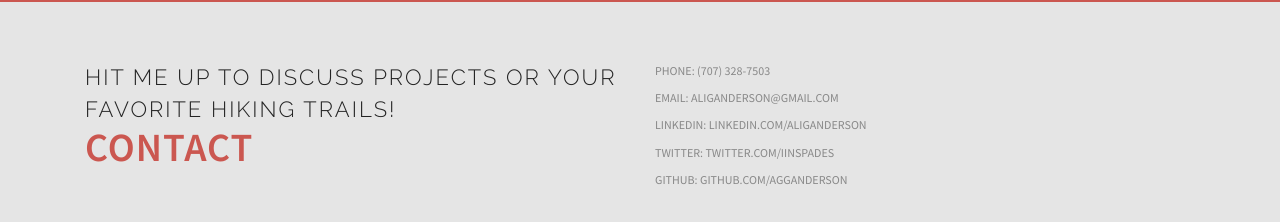
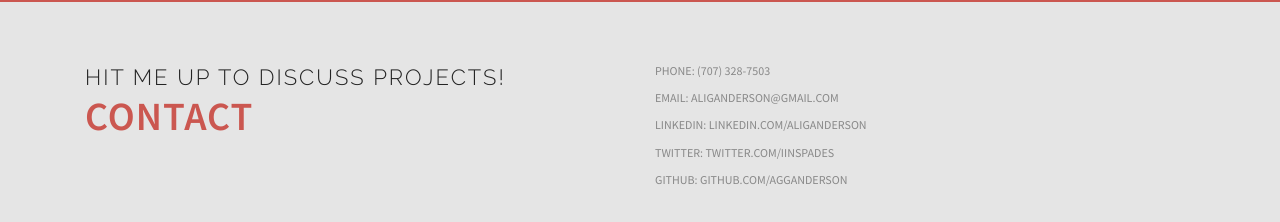
Before and after one commit to agganderson/personal-portfolio, a website: page public/index.html in a window 1280 px wide. Shown: the part 1824-2046 px from the top of the page. Drawn offline with nearby package versions, Linux system fonts and the light colour scheme.

Commit message:
messing with it

```diff
--- a/public/index.html
+++ b/public/index.html
@@ -57,12 +57,12 @@
           <div class="row">
               <div class="col-md-9 col-sm-10 col-12">
                 <h2>Hi There</h2>
-                <p>My name is Ali Anderson and I'm a Web Developer. I'm a passionate team player eager to join a group of fellow developers to create beautiful web applications. </p>
-              </div>
-            </div>
+                <p>My name is Ali Anderson and I'm a Web Developer. I'm a passionate team player eager to join a group of fellow developers to create beautiful web applications.</p>
               </div>
           </div>
 
+        </div>
+     </div>
   <div class="gallery" id="projects">
     <div class="container">
       <div class="row">
@@ -131,7 +131,7 @@
         	<div class="col-md-12 col-sm-12 col-xs-12">
         		<div class="alldesc">
             		<div class="col-md-6 col-sm-6 col-xs-12 centertext">
-            			<p class="all-td">Hit me up to discuss projects or your favorite hiking trails!</p>
+            			<p class="all-td">Hit me up to discuss projects!</p>
             			<h2>Contact</h2>
           			</div>
             		<div class="col-md-6 col-sm-6 col-xs-12 info centertext">
```
Lines whose indentation alone changed are shown as unchanged.
